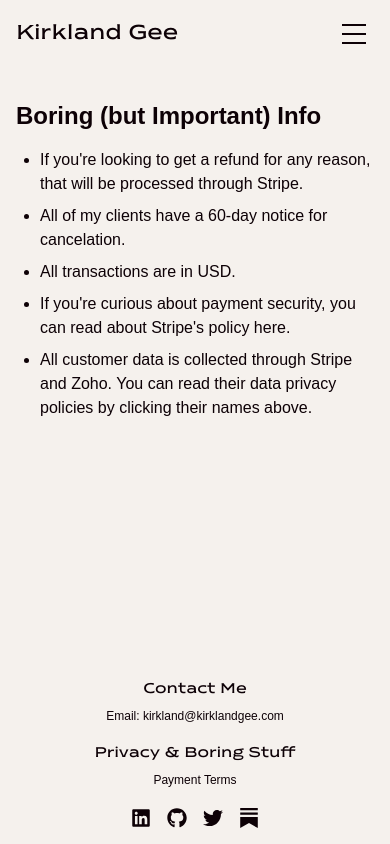
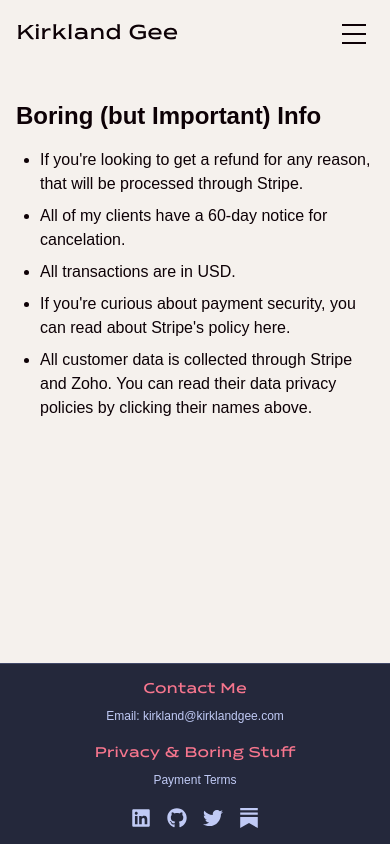
Before and after one commit to KirklandGee/react-portfolio, a Next.js app: page /boring-info in a window 390 px wide. Built offline with nearby package versions, Linux system fonts and the light colour scheme; no server answers.

Commit message:
Fix mobile, sort of, and colors

```diff
--- a/app/components/Footer.tsx
+++ b/app/components/Footer.tsx
@@ -4,35 +4,35 @@ import { SiSubstack } from 'react-icons/si'
 
 export default function Footer() {
   return (
-    <footer className="bg-isabelline text-licorice dark:bg-licorice dark:text-isabelline py-4">
+    <footer className="bg-[#24283b] text-[#c0caf5] border-t border-[#414868] py-4">
       <div className="container mx-auto px-4 flex flex-col sm:flex-row justify-between items-center">
         <div className="mb-4 sm:mb-0 text-center sm:text-left">
-          <h2 className="text-sm font-florent mb-2">Contact Me</h2>
-          <p className="mb-1 text-xs">Email: <a href="mailto:kirkland@kirklandgee.com" className="hover:text-[#D0B8A8] transition duration-300">kirkland@kirklandgee.com</a></p>
+          <h2 className="text-sm font-florent mb-2 text-[#f7768e]">Contact Me</h2>
+          <p className="mb-1 text-xs">Email: <a href="mailto:kirkland@kirklandgee.com" className="hover:text-[#f7768e] transition-colors">kirkland@kirklandgee.com</a></p>
         </div>
         <div className="mb-4 sm:mb-0 text-center sm:text-left">
-          <h2 className="text-sm font-florent mb-2">Privacy & Boring Stuff</h2>
-          <p className="text-xs mb-1"><a href="/boring-info" className="hover:text-[#D0B8A8] transition duration-300">Payment Terms</a></p>
+          <h2 className="text-sm font-florent mb-2 text-[#f7768e]">Privacy & Boring Stuff</h2>
+          <p className="text-xs mb-1"><a href="/boring-info" className="hover:text-[#f7768e] transition-colors">Payment Terms</a></p>
         </div>
         <nav className="flex flex-col items-center">
           <ul className="flex space-x-4">
             <li>
-              <Link href="https://www.linkedin.com/in/kirkland-gee/" target="_blank" rel="noopener noreferrer" className="hover:text-bittersweet-shimmer transition duration-300">
+              <Link href="https://www.linkedin.com/in/kirkland-gee/" target="_blank" rel="noopener noreferrer" className="hover:text-[#f7768e] transition-colors">
                 <FaLinkedin size={20} className="sm:w-6 sm:h-6" />
               </Link>
             </li>
             <li>
-              <Link href="https://github.com/KirklandGee" target="_blank" rel="noopener noreferrer" className="hover:text-bittersweet-shimmer transition duration-300">
+              <Link href="https://github.com/KirklandGee" target="_blank" rel="noopener noreferrer" className="hover:text-[#f7768e] transition-colors">
                 <FaGithub size={20} className="sm:w-6 sm:h-6" />
               </Link>
             </li>
             <li>
-              <Link href="https://x.com/KirklandGee" target="_blank" rel="noopener noreferrer" className="hover:text-bittersweet-shimmer transition duration-300">
+              <Link href="https://x.com/KirklandGee" target="_blank" rel="noopener noreferrer" className="hover:text-[#f7768e] transition-colors">
                 <FaTwitter size={20} className="sm:w-6 sm:h-6" />
               </Link>
             </li>
             <li>
-              <Link href="https://kirklandgee.substack.com" target="_blank" rel="noopener noreferrer" className="hover:text-bittersweet-shimmer transition duration-300">
+              <Link href="https://kirklandgee.substack.com" target="_blank" rel="noopener noreferrer" className="hover:text-[#f7768e] transition-colors">
                 <SiSubstack size={20} className="sm:w-6 sm:h-6" />
               </Link>
             </li>
--- a/app/components/KeyStats.tsx
+++ /dev/null
@@ -1,25 +0,0 @@
-import React from 'react';
-
-const stats = [
-  { value: '$1M+', label: 'Revenue Generated' },
-  { value: '100+', label: 'Happy Clients' },
-  { value: '2m+', label: 'Monthly Organic Traffic' },
-];
-
-export default function KeyStats() {
-  return (
-    <section className="bg-licorice text-isabelline py-16 rounded-lg border-licorice dark:border-isabelline dark:bg-foreground dark:text-background">
-      <div className="container mx-auto px-4">
-        <h2 className="text-4xl font-florent font-bold mb-8 text-center">Why Work With Me?</h2>
-        <div className="flex flex-wrap justify-around items-center">
-          {stats.map((stat, index) => (
-            <div key={index} className="text-center px-4 mb-8 md:mb-0">
-              <div className="text-5xl font-bold mb-2 text-moonstone">{stat.value}</div>
-              <div className="text-xl font-bold">{stat.label}</div>
-            </div>
-          ))}
-        </div>
-      </div>
-    </section>
-  );
-}
--- a/app/page.tsx
+++ b/app/page.tsx
@@ -71,9 +71,9 @@ export default function App() {
   return (
     <div className="min-h-screen bg-[#1a1b26] text-[#c0caf5]">
       {/* Mobile Header - only show on mobile */}
-      <div className="lg:hidden">
+      {/* <div className="lg:hidden">
         <Header />
-      </div>
+      </div> */}
 
       <div className="flex min-h-screen">
         {/* Desktop Sidebar */}
@@ -168,21 +168,11 @@ export default function App() {
                     className="mt-8 border-2 border-[#f7768e] rounded-full"
                   />
                   <Button className="mt-8 bg-[#f7768e] text-[#1a1b26] hover:bg-[#ff9cad] text-lg py-3 px-6 font-mono">
-                    <a target="_blank" rel="noopener noreferrer" href="https://forms.clickup.com/9011305725/f/8chv77x-2771/NNJ6RB2QJWGUVH99LY">
+                    <a target="_blank" rel="noopener noreferrer" href="mailto:kirkland@kirklandgee.com">
                       Work With Me
                     </a>
                   </Button>
                 </div>
-              </section>
-
-              {/* Key Stats */}
-              <section className="bg-[#24283b] border border-[#414868] rounded-lg p-6">
-                <KeyStats />
-              </section>
-
-              {/* Skills */}
-              <section className="bg-[#24283b] border border-[#414868] rounded-lg p-6">
-                <Skills />
               </section>
 
               {/* Clients */}
@@ -194,11 +184,6 @@ export default function App() {
               <section className="bg-[#24283b] border border-[#414868] rounded-lg p-6">
                 <Projects />
               </section>
-
-              {/* Chatbot */}
-              <section className="bg-[#24283b] border border-[#414868] rounded-lg p-6">
-                <Chatbot />
-              </section>
             </main>
             <Footer />
           </div>
```
